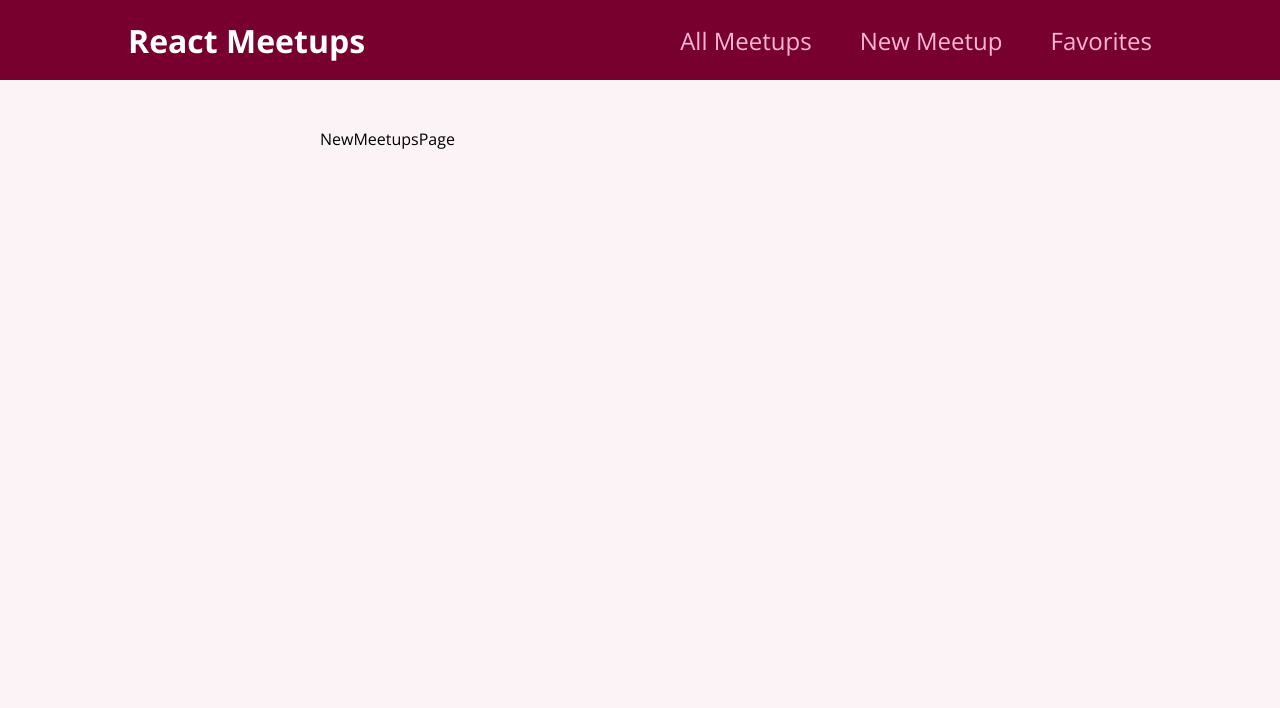
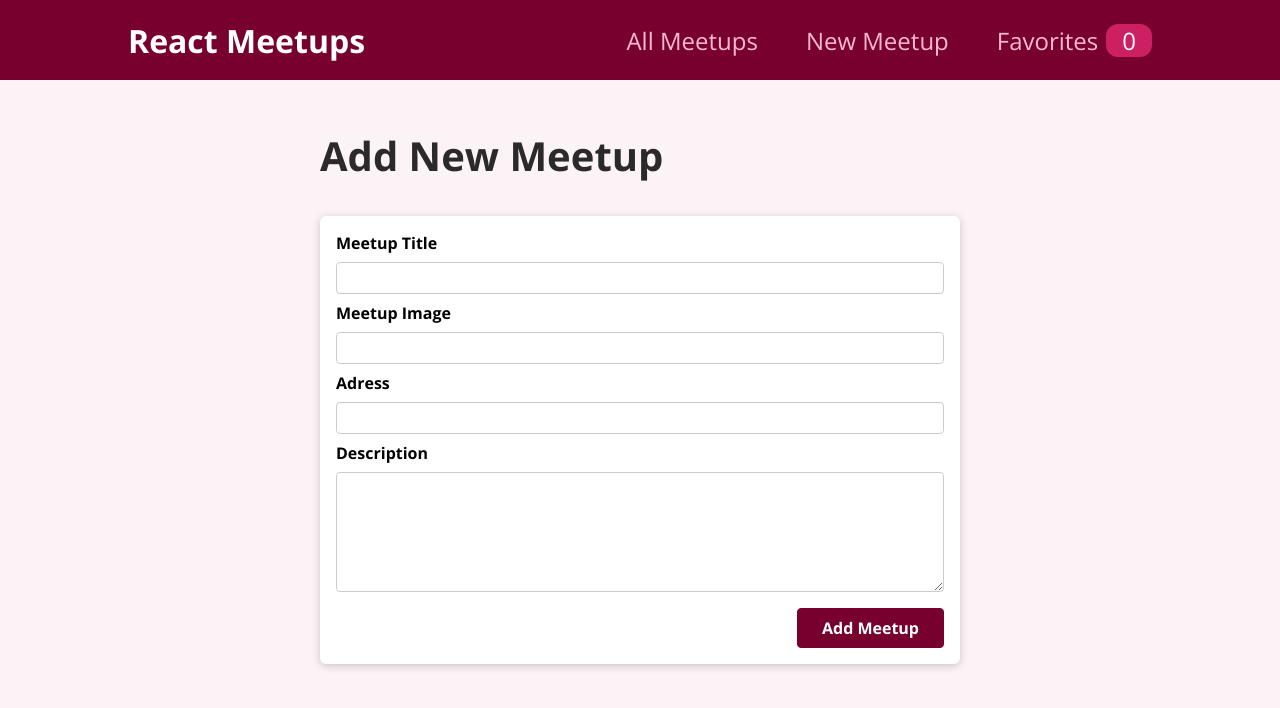
Before and after one commit to sphred5/nextjs-course-react-refresher, a React (Create React App) app: page /new-meetup in a window 1280 px wide. Shown: the top 708 px of the page. Built offline with nearby package versions, Linux system fonts and the light colour scheme.

Commit message:
added context, and finished demo project for module

```diff
--- a/src/components/layout/MainNavigation.js
+++ b/src/components/layout/MainNavigation.js
@@ -1,8 +1,10 @@
-import React from 'react'
+import React, {useContext} from 'react'
 import {Link} from 'react-router-dom';
 import classes from './MainNavigation.module.css';
+import FavoritesContext from '../../store/favoritesContext';
 
 const MainNavigation = () => {
+  const FavoritesCtx = useContext(FavoritesContext)
   return (
     <header className={classes.header}>
       <div className={classes.logo}>React Meetups</div>
@@ -10,7 +12,10 @@ const MainNavigation = () => {
         <ul>
           <li><Link to="/">All Meetups</Link></li>
           <li><Link to="/new-meetup">New Meetup</Link></li>
-          <li><Link to="/favorites">Favorites</Link></li>
+          <li><Link
+          to="/favorites">Favorites
+          <span className={classes.badge}>{FavoritesCtx.totalFavorites}</span>
+          </Link></li>
         </ul>
       </nav>
     </header>
--- a/src/components/meetups/MeetupItem.js
+++ b/src/components/meetups/MeetupItem.js
@@ -1,8 +1,28 @@
-import React from 'react';
+import React, {useContext} from 'react';
+import Card from '../ui/Card';
 import classes from './MeetupItem.module.css';
-import Card from '../ui/Card';
+import FavoritesContext from '../../store/favoritesContext';
 
 const MeetupItem = (props) => {
+  const favoritesCtx = useContext(FavoritesContext);
+
+  const itemIsFavorite = favoritesCtx.itemIsFavorite(props.id);
+
+
+  function toggleFavoriteStatusHandler() {
+    if (itemIsFavorite) {
+      favoritesCtx.removeFavorite(props.id)
+    }else{
+      favoritesCtx.addFavorite({
+        id : props.id,
+        title : props.title,
+        description: props.description,
+        image: props.image,
+        address: props.address
+      })
+    }
+  }
+
   return (
     <Card>
       <li className={classes.item}>
@@ -15,7 +35,7 @@ const MeetupItem = (props) => {
           <p>{props.description}</p>
         </div>
         <div className={classes.actions} >
-          <button >To Favorites</button>
+          <button onClick={toggleFavoriteStatusHandler}>{itemIsFavorite ? 'Remove from Favorites' : 'To Favorites'}</button>
         </div>
       </li>
     </Card>
--- a/src/components/meetups/MeetupItem.module.css
+++ b/src/components/meetups/MeetupItem.module.css
@@ -16,8 +16,7 @@
 }
 
 .content {
-  text-align: center;
-  padding: 1rem;
+  padding: 2rem;
 }
 
 .content h3 {
--- /dev/null
+++ b/src/components/meetups/NewMeetupForm.js
@@ -0,0 +1,57 @@
+import {useRef} from "react";
+import classes from "./NewMeetupForm.module.css";
+import Card from "../ui/Card";
+
+const NewMeetupForm = (props) => {
+
+  const titleInputRef = useRef();
+  const imageInputRef = useRef();
+  const addressInputRef = useRef();
+  const descriptionInputRef = useRef();
+
+  function submitHandler(e){
+    e.preventDefault();
+
+    const enteredTitle = titleInputRef.current.value;
+    const enteredImage = imageInputRef.current.value;
+    const enteredAddress = addressInputRef.current.value;
+    const enteredDescription = descriptionInputRef.current.value;
+
+    const meetupData = {
+      title : enteredTitle,
+      image: enteredImage,
+      address: enteredAddress,
+      description: enteredDescription
+    }
+
+    props.onAddMeetup(meetupData);
+
+
+  }
+  return (
+    <Card>
+      <form className={classes.form} onSubmit={submitHandler}>
+        <div className={classes.control}>
+          <label htmlFor="title">Meetup Title</label>
+          <input type="text" required it="title" ref={titleInputRef}/>
+        </div>
+        <div className={classes.control}>
+          <label htmlFor="image">Meetup Image</label>
+          <input type="url" required it="image" ref={imageInputRef} />
+        </div>
+        <div className={classes.control}>
+          <label htmlFor="address">Adress</label>
+          <input type="text" required it="adress" ref={addressInputRef}/>
+        </div>
+        <div className={classes.control}>
+          <label htmlFor="description">Description</label>
+          <textarea type="text" required it="description"  rows='5' ref={descriptionInputRef}/>
+        </div>
+        <div className={classes.actions}>
+          <button>Add Meetup</button>
+        </div>
+      </form>
+    </Card>
+  )
+}
+export default NewMeetupForm
--- /dev/null
+++ b/src/components/meetups/NewMeetupForm.module.css
@@ -0,0 +1,45 @@
+.form {
+    padding: 1rem;
+  }
+
+  .control {
+    margin-bottom: 0.5rem;
+  }
+
+  .control label {
+    display: block;
+    font-weight: bold;
+    margin-bottom: 0.5rem;
+  }
+
+  .control input,
+  .control textarea {
+    display: block;
+    font: inherit;
+    border-radius: 4px;
+    border: 1px solid #ccc;
+    padding: 0.25rem;
+    width: 100%;
+  }
+
+  .actions {
+    margin-top: 1rem;
+    text-align: right;
+  }
+
+  .actions button {
+    font: inherit;
+    cursor: pointer;
+    background-color: #77002e;
+    color: white;
+    padding: 0.5rem 1.5rem;
+    border: 1px solid #77002e;
+    border-radius: 4px;
+    font-weight: bold;
+  }
+
+  .actions button:hover,
+  .actions button:active {
+    background-color: #a50e48;
+    border-color: #a50e48;
+  }
--- a/src/index.js
+++ b/src/index.js
@@ -3,12 +3,15 @@ import ReactDOM from 'react-dom/client';
 import { BrowserRouter } from 'react-router-dom';
 import './index.css';
 import App from './App';
+import { FavoritesContextProvider } from './store/favoritesContext';
 
 const root = ReactDOM.createRoot(document.getElementById('root'));
 root.render(
   <React.StrictMode>
-    <BrowserRouter>
-      <App />
-    </BrowserRouter>
+    <FavoritesContextProvider>
+      <BrowserRouter>
+        <App />
+      </BrowserRouter>
+    </FavoritesContextProvider>
   </React.StrictMode>
 );
--- a/src/pages/AllMeetups.js
+++ b/src/pages/AllMeetups.js
@@ -1,32 +1,44 @@
-import React from 'react';
+import React, {useState, useEffect} from 'react';
 import MeetupList from '../components/meetups/MeetupList';
 
-const DUMMY_DATA = [
-  {
-    id: 'm1',
-    title: 'This is a first meetup',
-    image:
-      'https://upload.wikimedia.org/wikipedia/commons/thumb/d/d3/Stadtbild_M%C3%BCnchen.jpg/2560px-Stadtbild_M%C3%BCnchen.jpg',
-    address: 'Meetupstreet 5, 12345 Meetup City',
-    description:
-      'This is a first, amazing meetup which you definitely should not miss. It will be a lot of fun!',
-  },
-  {
-    id: 'm2',
-    title: 'This is a second meetup',
-    image:
-      'https://upload.wikimedia.org/wikipedia/commons/thumb/d/d3/Stadtbild_M%C3%BCnchen.jpg/2560px-Stadtbild_M%C3%BCnchen.jpg',
-    address: 'Meetupstreet 5, 12345 Meetup City',
-    description:
-      'This is a first, amazing meetup which you definitely should not miss. It will be a lot of fun!',
-  },
-];
+const AllMeetupsPage = () => {
+  const [isLoading, setIsLoading] = useState(true);
+  const [loadedMeetups, setLoadedMeetups] = useState([]);
 
-const AllMeetupsPage = () => {
+  useEffect(() => {
+    setIsLoading(true)
+    fetch(`${process.env.REACT_APP_API_URL}/meetups/.json`)
+    .then(response => {
+      return response.json();
+    }).then(data => {
+      setIsLoading(false);
+      const meetups = [];
+      for(const key in data){
+        const meetup = {
+          id: key,
+          ...data[key]
+        }
+        meetups.push(meetup);
+      }
+      setLoadedMeetups(meetups)
+    });
+  }, [])
+
+
+
+
+  if (isLoading) {
+    return (
+      <section>
+        <p>loading...</p>
+      </section>
+    )
+  };
+
   return (
     <section>
       <h1>All Meetups</h1>
-     <MeetupList meetups={DUMMY_DATA} />
+     <MeetupList meetups={loadedMeetups} />
     </section>
   )
 }
--- a/src/pages/Favorites.js
+++ b/src/pages/Favorites.js
@@ -1,8 +1,22 @@
-import React from 'react'
+import React, {useContext} from 'react'
+import FavoritesContext from '../store/favoritesContext';
+import MeetupList from '../components/meetups/MeetupList'
 
 const FavoritesPage = () => {
+  const favoritesCtx = useContext(FavoritesContext);
+
+  let content;
+
+  if(favoritesCtx.totalFavorites === 0){
+    content = <p>No Favorites, would you like to add some?</p>;
+  }else{
+    content =  <MeetupList meetups={favoritesCtx.favorites}/>
+  }
   return (
-    <div>FavoritesPage</div>
+    <section>
+      <h1>My Favorites</h1>
+      {content}
+    </section>
   )
 }
 
--- a/src/pages/NewMeetups.js
+++ b/src/pages/NewMeetups.js
@@ -1,8 +1,30 @@
 import React from 'react'
+import {useNavigate} from 'react-router-dom';
+import NewMeetupForm from '../components/meetups/NewMeetupForm'
+const NewMeetupsPage = () => {
+  const navigate = useNavigate();
+  function addMeetupHandler(meetupData) {
+    fetch(`${
+      process.env.REACT_APP_API_URL}/meetups/.json`,
+      {
+        method: "POST",
+        body: JSON.stringify(meetupData),
+        headers : {
+          'Content-Type': 'application/json'
+        }
+      }
+    ).then(
+      () => {
+        navigate("/", {replace: true});
+      }
+    );
+  }
 
-const NewMeetupsPage = () => {
   return (
-    <div>NewMeetupsPage</div>
+    <section>
+      <h1>Add New Meetup</h1>
+      <NewMeetupForm onAddMeetup={addMeetupHandler}/>
+    </section>
   )
 }
 
--- /dev/null
+++ b/src/store/favoritesContext.js
@@ -0,0 +1,45 @@
+import { createContext, useState } from "react";
+
+const FavoritesContext = createContext({
+    favorites: [],
+    totalFavorites: 0,
+    addFavorite: (favoriteMeetup) => {},
+    removeFavorite: (meetupId) => {},
+    itemIsFavorite: (meetupId) => {}
+});
+
+export const FavoritesContextProvider = (props) => {
+  const [userFavorites, setUserFavorites] = useState([]);
+
+  function addFavoriteHandler(favoriteMeetup){
+    setUserFavorites((prevUserFavorites) => {
+        return prevUserFavorites.concat(favoriteMeetup);
+    });
+  }
+
+  function removeFavoriteHandler(meetupId){
+    setUserFavorites((prevUserFavorites)=> {
+        return prevUserFavorites.filter(meetup => meetup.id !== meetupId);
+    })
+  }
+
+  function itemIsFavoriteHandler(meetupId){
+    return userFavorites.some(meetup => meetup.id === meetupId)
+  }
+
+  const condext = {
+    favorites: userFavorites,
+    totalFavorites: userFavorites.length,
+    addFavorite: addFavoriteHandler,
+    removeFavorite: removeFavoriteHandler,
+    itemIsFavorite: itemIsFavoriteHandler
+  };
+
+
+  return (
+    <FavoritesContext.Provider value={condext}>
+        {props.children}
+    </FavoritesContext.Provider>
+  )
+}
+export default FavoritesContext;
```
